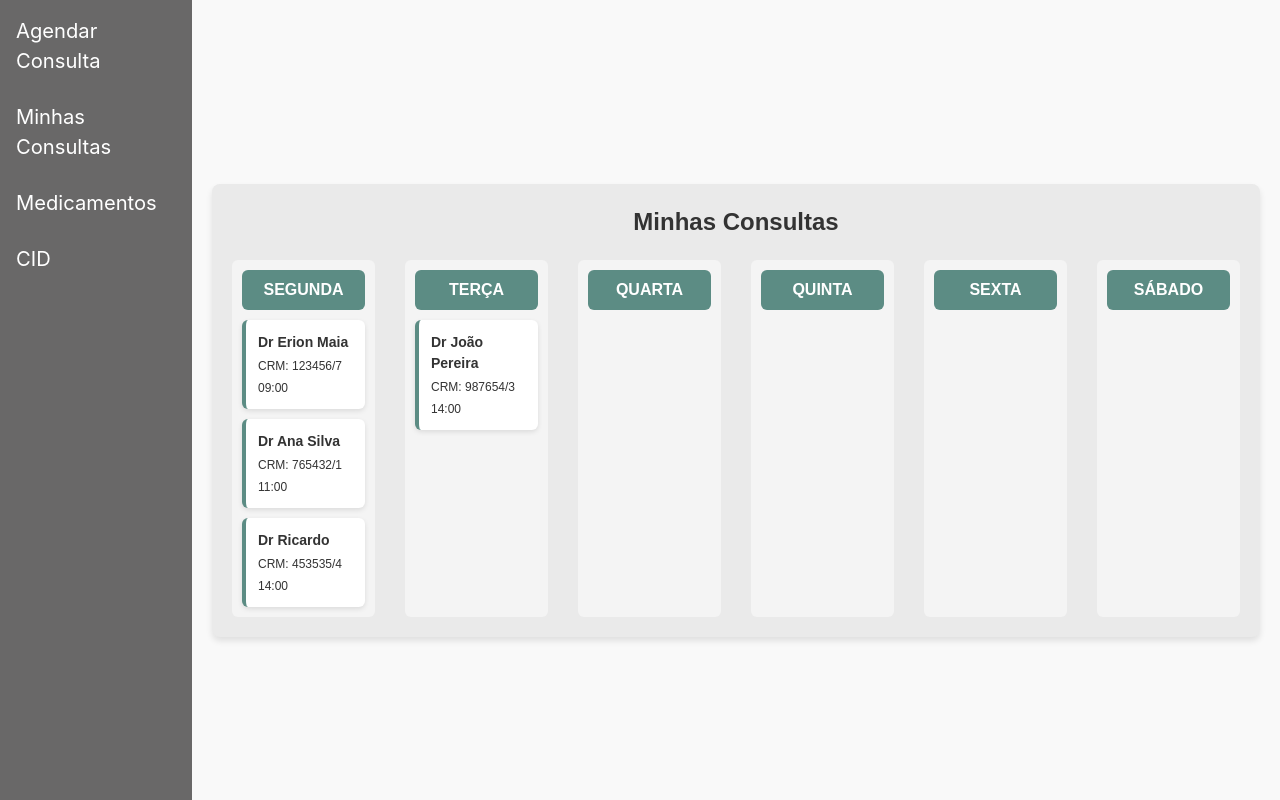
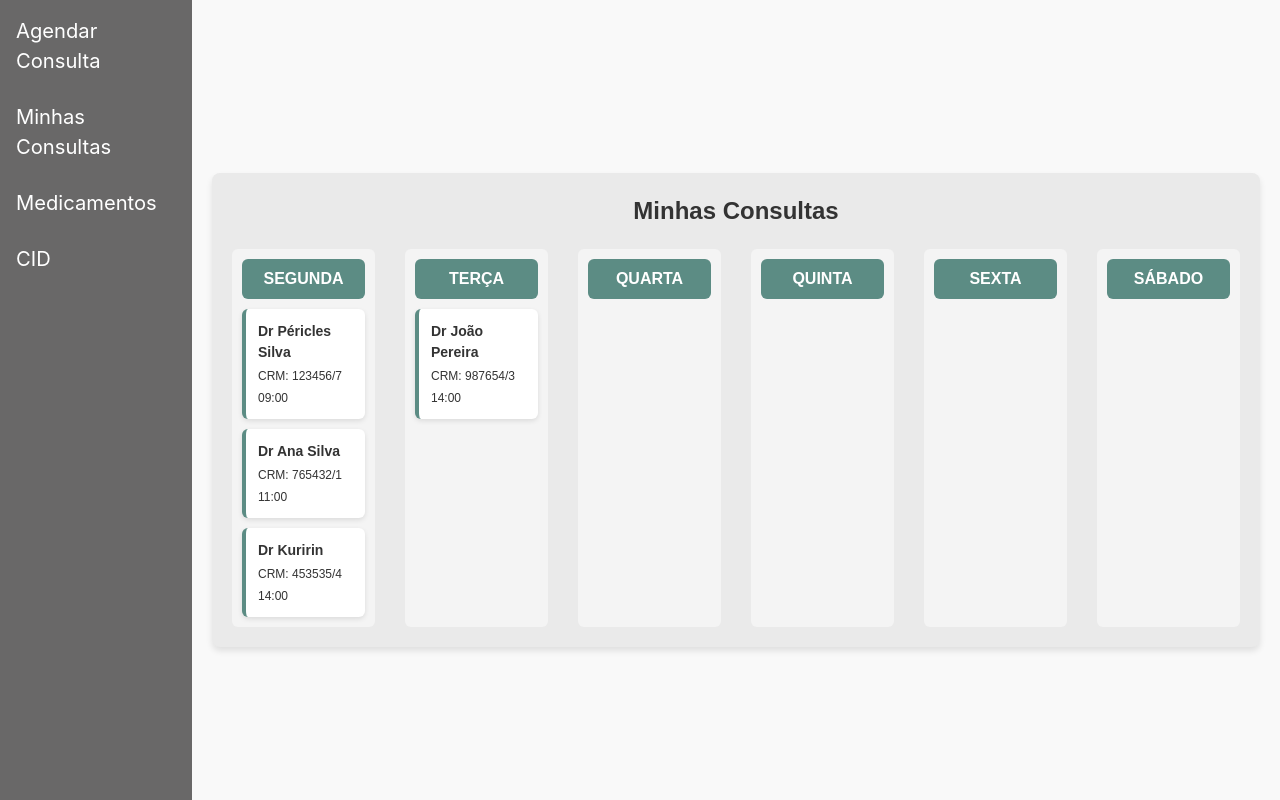
Before and after one commit to EriclysLuckas/A3DISTRIBUIDOS, a React (Vite) app in the folder a3distribuidos/: page /minhaconsulta in a window 1280 px wide. Built offline with nearby package versions, Linux system fonts and the light colour scheme; data requests are answered from the project's data file.

Commit message:
alteracao

```diff
--- a/a3distribuidos/src/Pages/PagesUser/MyQueriesUser/MyQueriesUser.jsx
+++ b/a3distribuidos/src/Pages/PagesUser/MyQueriesUser/MyQueriesUser.jsx
@@ -4,9 +4,9 @@ export default function MyQueriesUser() {
   const daysOfWeek = ['Segunda', 'Terça', 'Quarta', 'Quinta', 'Sexta', 'Sábado'];
 
   const appointments = [
-    { dayIndex: 0, doctor: "Dr Erion Maia", crm: "CRM: 123456/7", time: "09:00" },
+    { dayIndex: 0, doctor: "Dr Péricles Silva", crm: "CRM: 123456/7", time: "09:00" },
     { dayIndex: 0, doctor: "Dr Ana Silva", crm: "CRM: 765432/1", time: "11:00" },
-    { dayIndex: 0, doctor: "Dr Ricardo", crm: "CRM: 453535/4", time: "14:00" },
+    { dayIndex: 0, doctor: "Dr Kuririn", crm: "CRM: 453535/4", time: "14:00" },
     { dayIndex: 1, doctor: "Dr João Pereira", crm: "CRM: 987654/3", time: "14:00" },
   ];
 
```
